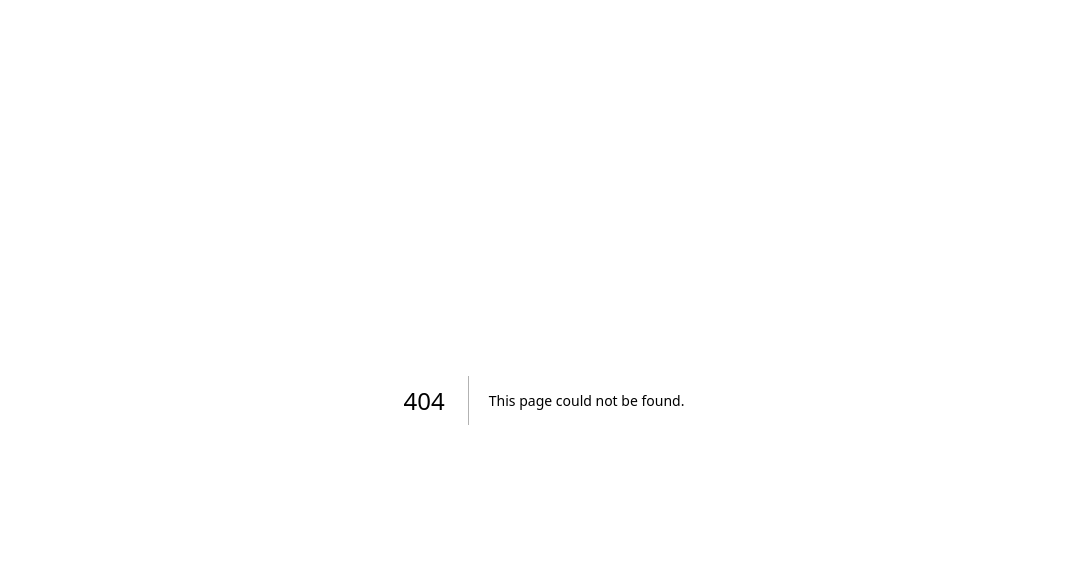
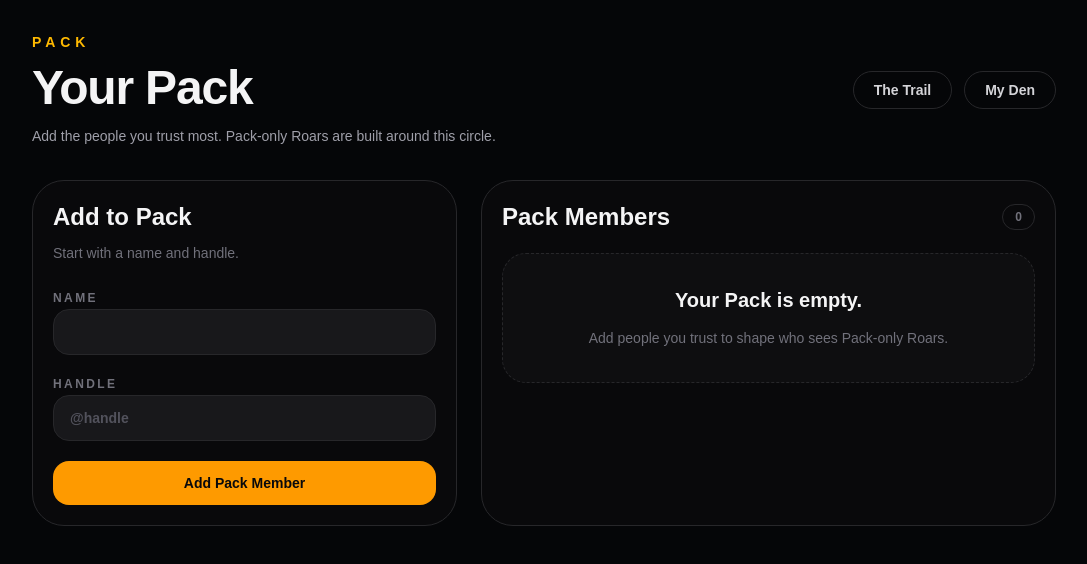
Before and after one commit to PapaKodiak92/kodiak-den, a Next.js app: page /pack in a window 1280 px wide. Before the commit this address had no page. Shown: the top 564 px of the page, without its empty margins (96-1183 px from the left). Built offline with nearby package versions, Linux system fonts and the light colour scheme.

Commit message:
Add Pack management page

```diff
--- /dev/null
+++ b/app/pack/page.tsx
@@ -0,0 +1,143 @@
+"use client";
+
+import Link from "next/link";
+import { FormEvent, useEffect, useState } from "react";
+
+type PackMember = {
+  id: string;
+  name: string;
+  handle: string;
+};
+
+const packStorageKey = "kodiak-den-pack-members";
+
+function cleanHandle(value: string) {
+  const cleaned = value.trim().toLowerCase().replace(/\s+/g, "-").replace(/[^a-z0-9_@-]/g, "");
+  return cleaned ? (cleaned.startsWith("@") ? cleaned : `@${cleaned}`) : "@pack-member";
+}
+
+function normalizePack(raw: unknown): PackMember[] {
+  if (!Array.isArray(raw)) return [];
+  return raw
+    .filter((item) => item && typeof item === "object")
+    .map((item) => {
+      const member = item as Partial<PackMember>;
+      return {
+        id: member.id ?? crypto.randomUUID(),
+        name: typeof member.name === "string" && member.name.trim() ? member.name.trim().slice(0, 40) : "Pack Member",
+        handle: typeof member.handle === "string" ? cleanHandle(member.handle) : "@pack-member",
+      };
+    });
+}
+
+export default function PackPage() {
+  const [members, setMembers] = useState<PackMember[]>([]);
+  const [name, setName] = useState("");
+  const [handle, setHandle] = useState("");
+
+  useEffect(() => {
+    const saved = window.localStorage.getItem(packStorageKey);
+    if (saved) setMembers(normalizePack(JSON.parse(saved)));
+  }, []);
+
+  useEffect(() => {
+    window.localStorage.setItem(packStorageKey, JSON.stringify(members));
+  }, [members]);
+
+  function addMember(event: FormEvent<HTMLFormElement>) {
+    event.preventDefault();
+    const memberName = name.trim();
+    if (!memberName) return;
+
+    setMembers((current) => [
+      { id: crypto.randomUUID(), name: memberName.slice(0, 40), handle: cleanHandle(handle || memberName) },
+      ...current,
+    ]);
+    setName("");
+    setHandle("");
+  }
+
+  function removeMember(memberId: string) {
+    setMembers((current) => current.filter((member) => member.id !== memberId));
+  }
+
+  return (
+    <main className="min-h-screen bg-[#050608] px-6 py-8 text-zinc-100">
+      <section className="mx-auto w-full max-w-5xl">
+        <div className="flex flex-col justify-between gap-4 sm:flex-row sm:items-center">
+          <div>
+            <p className="text-sm font-black uppercase tracking-[0.35em] text-amber-400">Pack</p>
+            <h1 className="mt-3 text-5xl font-black tracking-tight">Your Pack</h1>
+            <p className="mt-3 max-w-2xl text-sm leading-6 text-zinc-400">
+              Add the people you trust most. Pack-only Roars are built around this circle.
+            </p>
+          </div>
+          <div className="flex gap-3">
+            <Link href="/den" className="rounded-full border border-zinc-800 px-5 py-2 text-sm font-bold text-zinc-300 transition hover:border-amber-500 hover:text-amber-300">
+              The Trail
+            </Link>
+            <Link href="/my-den" className="rounded-full border border-zinc-800 px-5 py-2 text-sm font-bold text-zinc-300 transition hover:border-amber-500 hover:text-amber-300">
+              My Den
+            </Link>
+          </div>
+        </div>
+
+        <div className="mt-8 grid gap-6 lg:grid-cols-[0.85fr_1.15fr]">
+          <form onSubmit={addMember} className="rounded-[2rem] border border-zinc-800 bg-zinc-950 p-5">
+            <h2 className="text-2xl font-black">Add to Pack</h2>
+            <p className="mt-2 text-sm leading-6 text-zinc-500">Start with a name and handle.</p>
+
+            <label className="mt-5 block space-y-2">
+              <span className="text-xs font-black uppercase tracking-[0.2em] text-zinc-500">Name</span>
+              <input value={name} onChange={(event) => setName(event.target.value)} className="w-full rounded-2xl border border-zinc-800 bg-zinc-900 px-4 py-3 text-sm font-bold outline-none focus:border-amber-500" />
+            </label>
+
+            <label className="mt-4 block space-y-2">
+              <span className="text-xs font-black uppercase tracking-[0.2em] text-zinc-500">Handle</span>
+              <input value={handle} onChange={(event) => setHandle(event.target.value)} placeholder="@handle" className="w-full rounded-2xl border border-zinc-800 bg-zinc-900 px-4 py-3 text-sm font-bold outline-none placeholder:text-zinc-600 focus:border-amber-500" />
+            </label>
+
+            <button className="mt-5 w-full rounded-2xl bg-amber-500 px-5 py-3 text-sm font-black text-zinc-950 transition hover:bg-amber-400">
+              Add Pack Member
+            </button>
+          </form>
+
+          <section className="rounded-[2rem] border border-zinc-800 bg-zinc-950 p-5">
+            <div className="flex items-center justify-between gap-4">
+              <h2 className="text-2xl font-black">Pack Members</h2>
+              <span className="rounded-full border border-zinc-800 px-3 py-1 text-xs font-black text-zinc-500">{members.length}</span>
+            </div>
+
+            {members.length === 0 ? (
+              <div className="mt-5 rounded-3xl border border-dashed border-zinc-800 bg-zinc-900/40 p-8 text-center">
+                <h3 className="text-xl font-black">Your Pack is empty.</h3>
+                <p className="mx-auto mt-3 max-w-md text-sm leading-6 text-zinc-500">
+                  Add people you trust to shape who sees Pack-only Roars.
+                </p>
+              </div>
+            ) : (
+              <div className="mt-5 grid gap-3">
+                {members.map((member) => (
+                  <div key={member.id} className="flex items-center justify-between gap-4 rounded-3xl border border-zinc-800 bg-zinc-900/60 p-4">
+                    <div className="flex items-center gap-3">
+                      <div className="grid h-12 w-12 place-items-center rounded-2xl bg-amber-500/10 font-black text-amber-300 ring-1 ring-amber-500/20">
+                        {member.name.slice(0, 2).toUpperCase()}
+                      </div>
+                      <div>
+                        <p className="font-black">{member.name}</p>
+                        <p className="text-sm font-bold text-zinc-500">{member.handle}</p>
+                      </div>
+                    </div>
+                    <button onClick={() => removeMember(member.id)} className="rounded-full border border-zinc-800 px-3 py-1 text-xs font-black text-zinc-500 transition hover:border-red-500/50 hover:text-red-300">
+                      Remove
+                    </button>
+                  </div>
+                ))}
+              </div>
+            )}
+          </section>
+        </div>
+      </section>
+    </main>
+  );
+}
```
